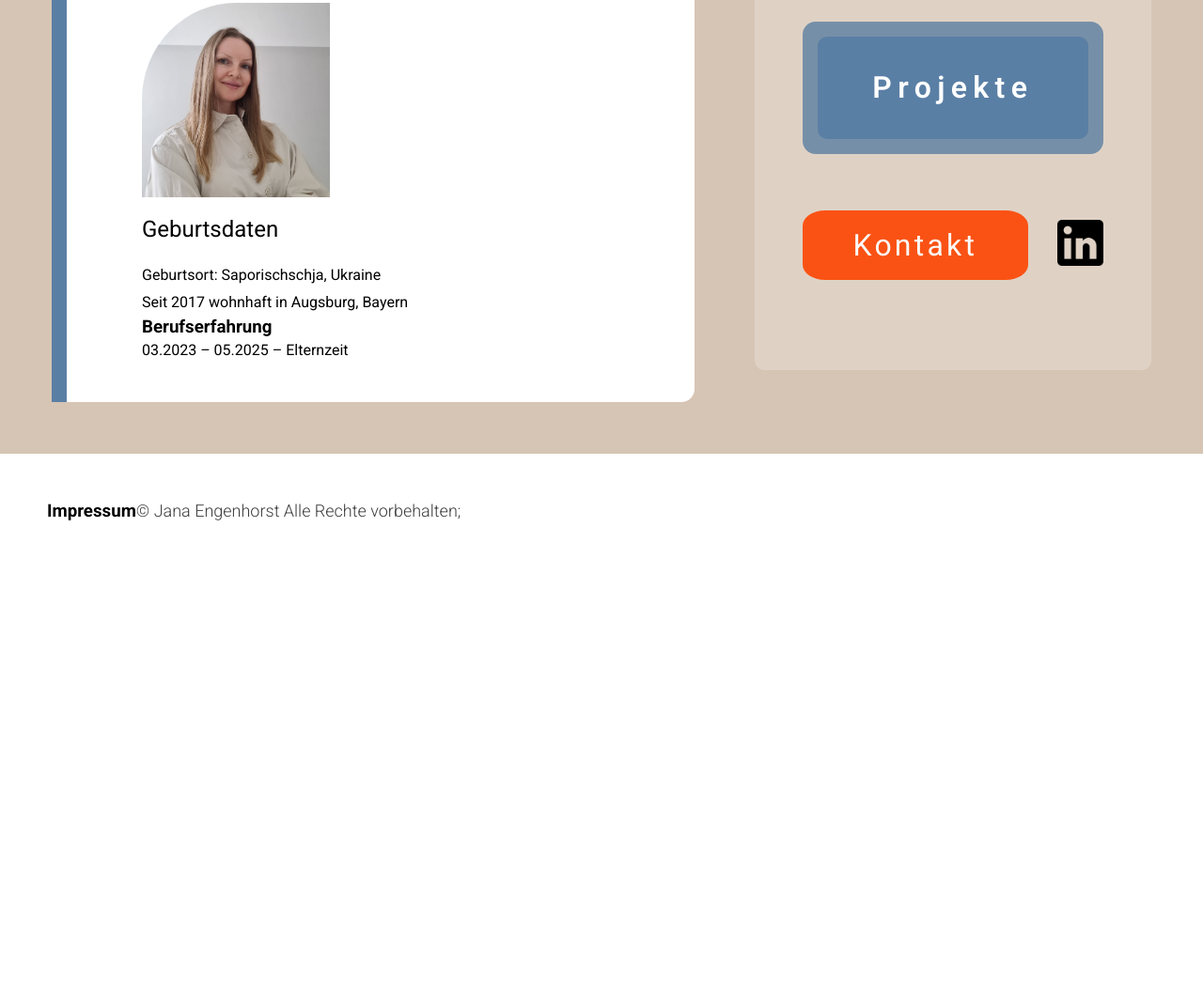
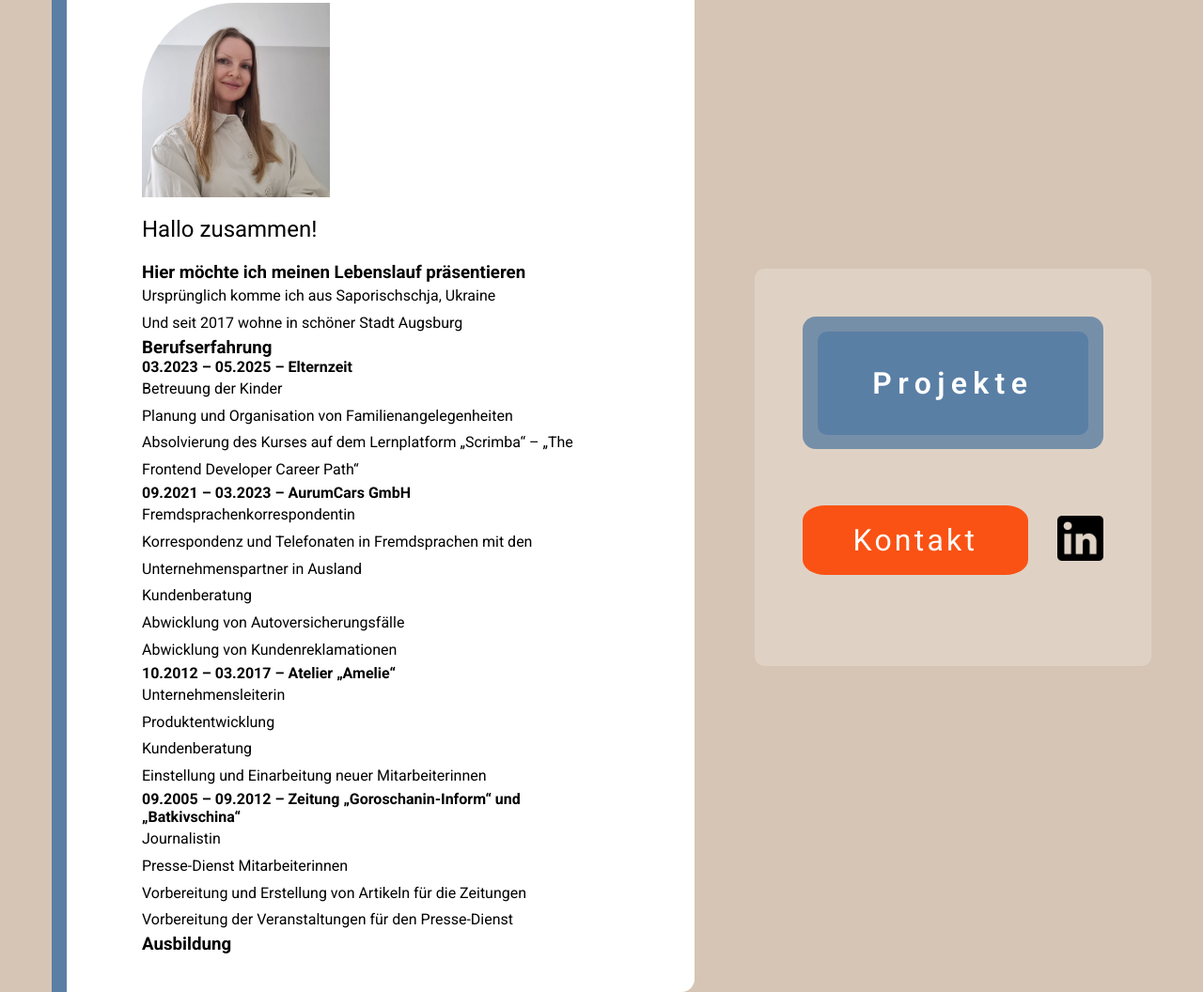
Before and after one commit to jana-rosegarden/personal-page-xhtml, a website: page lebenslauf.html in a window 1280 px wide. Shown: the part 462-1518 px from the top of the page at 94% size. Before the commit the page ends 1076 px from the top, so only its background shows below. Drawn offline with Linux system fonts and the light colour scheme; a web font is replaced by a local one.

Commit message:
Inhalt Lebenslauf
Inhalt von Lebenslauf erweitern und überarbeiten

```diff
--- a/lebenslauf.html
+++ b/lebenslauf.html
@@ -77,14 +77,37 @@
             <div>
               <img src="images/jana-engenhorst-foto4.jpg" alt="Bewerbungsfoto von Jana Engenhorst" id="foto-lebenslauf">
               <div>
-                <h2 class="subseiten-artikel-header"> Geburtsdaten </h2>
-                <p>Geburtsort: Saporischschja, Ukraine </p>
-                <p>Seit 2017 wohnhaft in Augsburg, Bayern</p>
+                <h2 class="subseiten-artikel-header"> Hallo zusammen! </h2>
+                <h3> Hier möchte ich meinen Lebenslauf präsentieren </h3>
+                <p> Ursprünglich komme ich aus Saporischschja, Ukraine </p>
+                <p> Und seit 2017 wohne in schöner Stadt Augsburg </p>
               </div>
             </div>
             <h3>Berufserfahrung</h3>
-            <p>03.2023 – 05.2025 – Elternzeit</p>
-            <p></p>
+
+            <h4>03.2023 – 05.2025 – Elternzeit</h4>
+            <p>Betreuung der Kinder</p>
+            <p>Planung und Organisation von Familienangelegenheiten</p>
+            <p>Absolvierung des Kurses auf dem Lernplatform „Scrimba“ – „The Frontend Developer Career Path“</p>
+            <h4>09.2021 – 03.2023 – AurumCars GmbH</h4>
+            <p>Fremdsprachenkorrespondentin </p>
+            <p>Korrespondenz und Telefonaten in Fremdsprachen mit den Unternehmenspartner in Ausland</p>
+            <p>Kundenberatung</p>
+            <p>Abwicklung von Autoversicherungsfälle</p>
+            <p>Abwicklung von Kundenreklamationen </p>
+            <h4>10.2012 – 03.2017 – Atelier „Amelie“</h4>
+            <p>Unternehmensleiterin </p>
+            <p>Produktentwicklung</p>
+            <p>Kundenberatung</p>
+            <p>Einstellung und Einarbeitung neuer Mitarbeiterinnen </p>
+            <h4>09.2005 – 09.2012 – Zeitung „Goroschanin-Inform“ und „Batkivschina“</h4>
+            <p>Journalistin</p>
+            <p>Presse-Dienst Mitarbeiterinnen </p>
+            <p>Vorbereitung und Erstellung von Artikeln für die Zeitungen</p>
+            <p>Vorbereitung der Veranstaltungen für den Presse-Dienst </p>
+
+            <h3>Ausbildung</h3>
+
         </section>
 
         <div id="grid-div">
```
